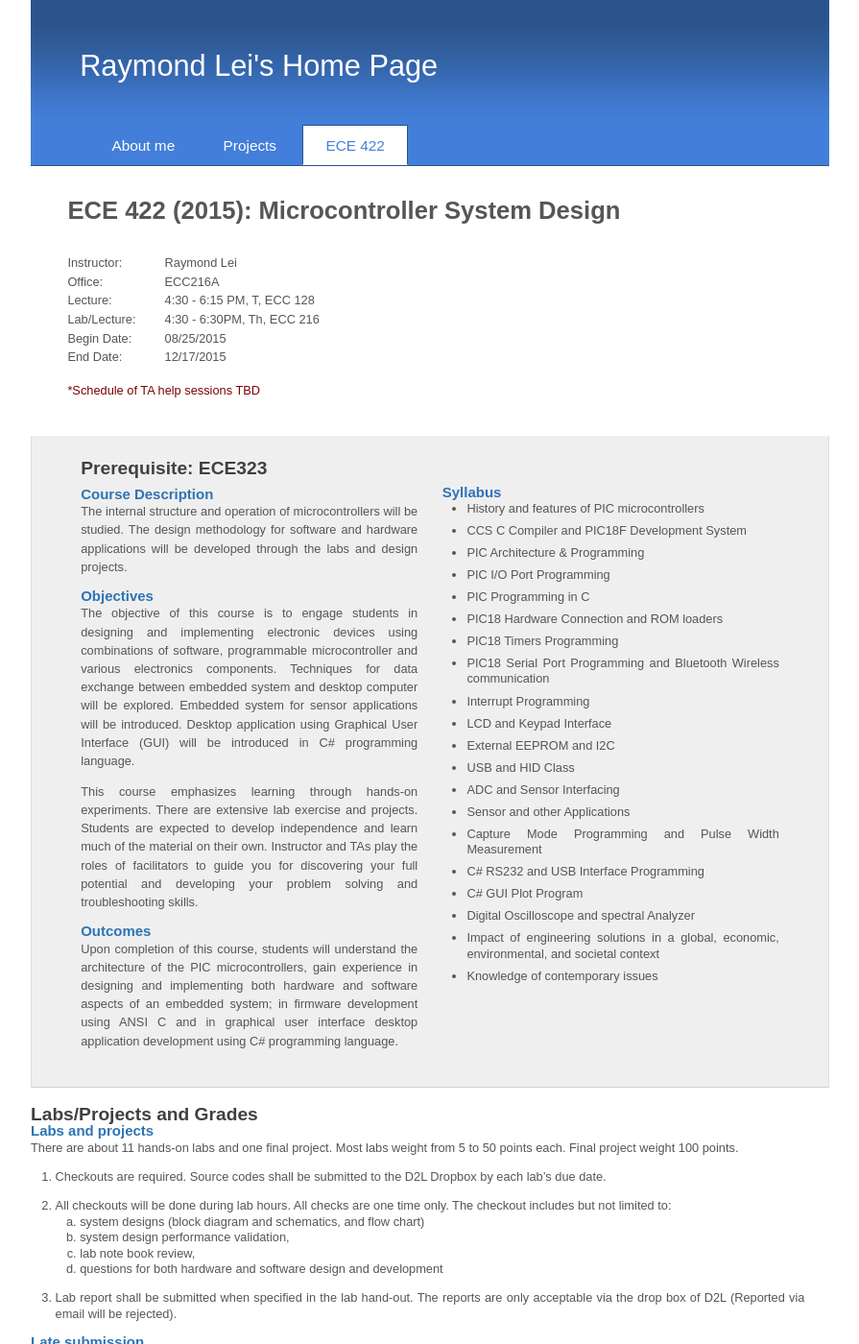
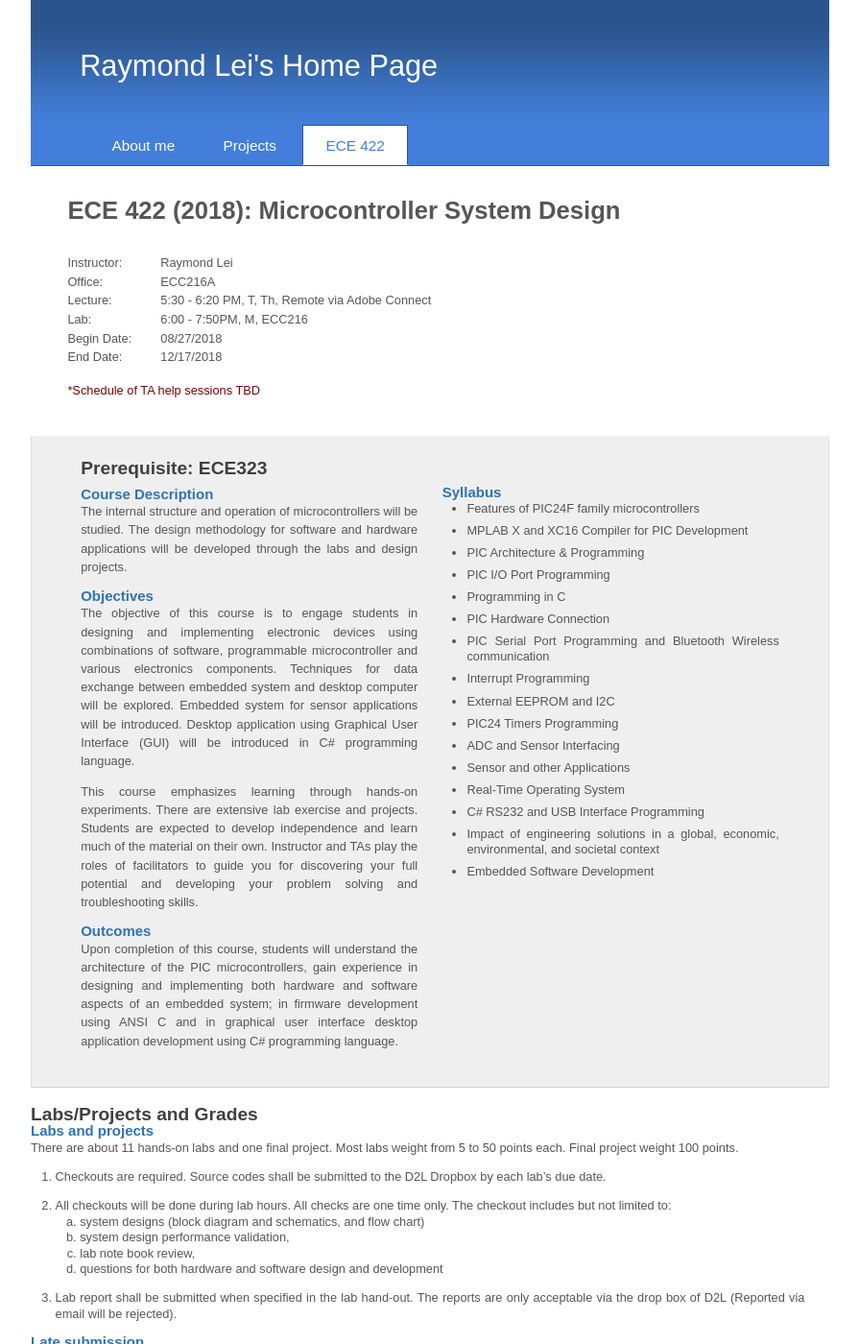
Before and after one commit to raymondlei/home, a Jekyll site: the page ECE422/index.html, which Jekyll copies as it is, in a window 1280 px wide and 1400 px high. Shown: the whole window at 96% size, without its empty margins (192-1087 px from the left). Built offline with Jekyll 4.4.1, drawn with Linux system fonts in a browser that asks for light colours.

Commit message:
Updated content;

```diff
--- a/ECE422/index.html
+++ b/ECE422/index.html
@@ -25,7 +25,7 @@
 				</ul>
 			</div>
 			<div id="content1">
-			<h1>ECE 422 (2015): Microcontroller System Design</h1>
+			<h1>ECE 422 (2018): Microcontroller System Design</h1>
                 <table>
                     <tr>
                         <td>Instructor: </td>
@@ -37,19 +37,19 @@
                     </tr>
                     <tr>
                         <td>Lecture:</td>
-                        <td>4:30 - 6:15 PM, T, ECC 128</td>
+                        <td>5:30 - 6:20 PM, T, Th, Remote via Adobe Connect</td>
                     </tr>
                     <tr>
-                        <td>Lab/Lecture:</td>
-                        <td>4:30 - 6:30PM, Th, ECC 216</td>
+                        <td>Lab:</td>
+                        <td>6:00 - 7:50PM, M, ECC216</td>
                     </tr>
                     <tr>
                         <td>Begin Date:</td>
-                        <td>08/25/2015</td>
+                        <td>08/27/2018</td>
                     </tr>
                     <tr>
                         <td>End Date:</td>
-                        <td>12/17/2015</td>
+                        <td>12/17/2018</td>
                     </tr>
                 </table>
                 <p>*Schedule of TA help sessions TBD</p>
@@ -88,26 +88,22 @@
 				<div class="right">
 					<h3>Syllabus</h3>
 					<ul>
-                        <li>History and features of PIC microcontrollers</li>
-                        <li>CCS C Compiler and PIC18F Development System</li>
+                        <li>Features of PIC24F family microcontrollers</li>
+                        <li>MPLAB X and XC16 Compiler for PIC Development</li>
                         <li>PIC Architecture & Programming</li>
                         <li>PIC I/O Port Programming</li>
-                        <li>PIC Programming in C</li>
-                        <li>PIC18 Hardware Connection and ROM loaders</li>
-                        <li>PIC18 Timers Programming</li>
-                        <li>PIC18 Serial Port Programming and Bluetooth Wireless communication</li>
+                        <li>Programming in C</li>
+                        <li>PIC Hardware Connection</li>
+                        <li>PIC Serial Port Programming and Bluetooth Wireless communication</li>
                         <li>Interrupt Programming</li>
-                        <li>LCD and Keypad Interface</li>
                         <li>External EEPROM and I2C</li>
-                        <li>USB and HID Class</li>
+						<li>PIC24 Timers Programming</li>
                         <li>ADC and Sensor Interfacing</li>
                         <li>Sensor and other Applications</li>
-                        <li>Capture Mode Programming and Pulse Width Measurement</li>
+						<li>Real-Time Operating System</li>
                         <li>C# RS232 and USB Interface Programming</li>
-                        <li>C# GUI Plot Program</li>
-                        <li>Digital Oscilloscope and spectral Analyzer</li>
                         <li>Impact of engineering solutions in a global, economic, environmental, and societal context </li>
-                        <li>Knowledge of contemporary issues</li>
+                        <li>Embedded Software Development</li>
 					</ul>
 				</div>
 			</div>
```
